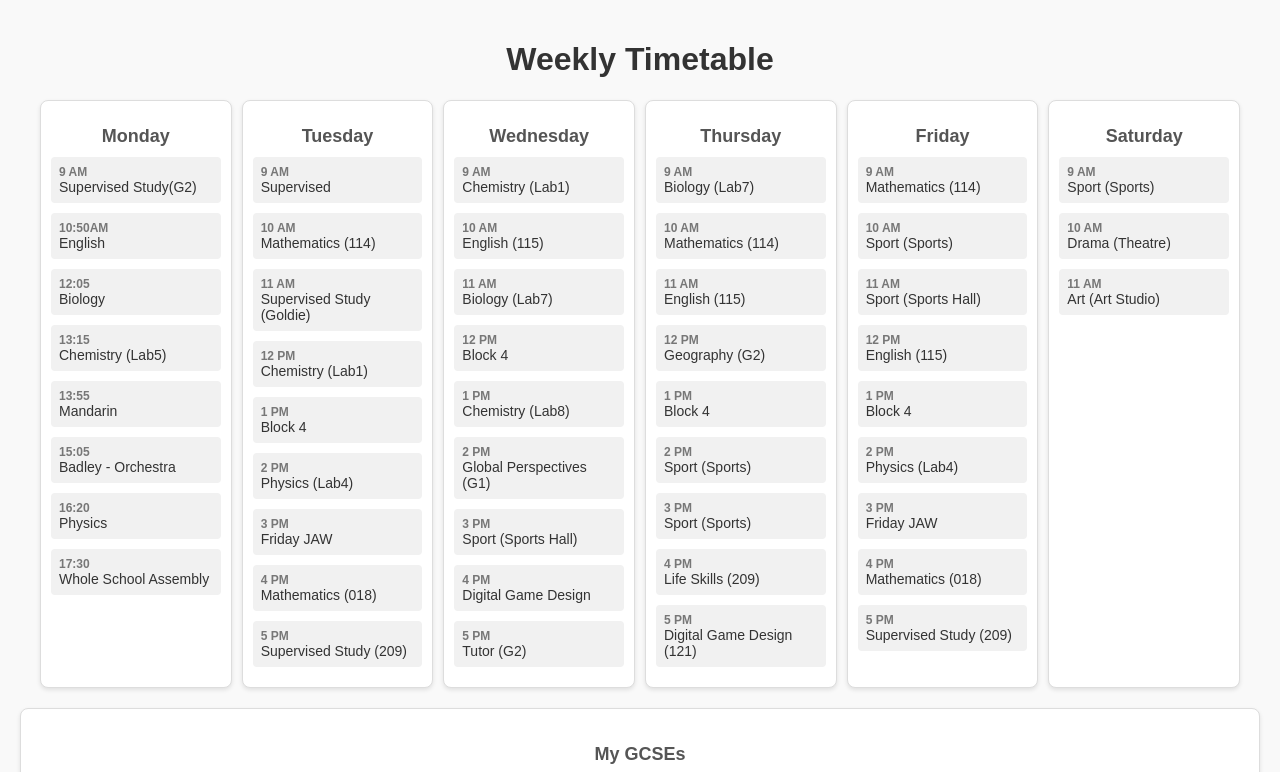
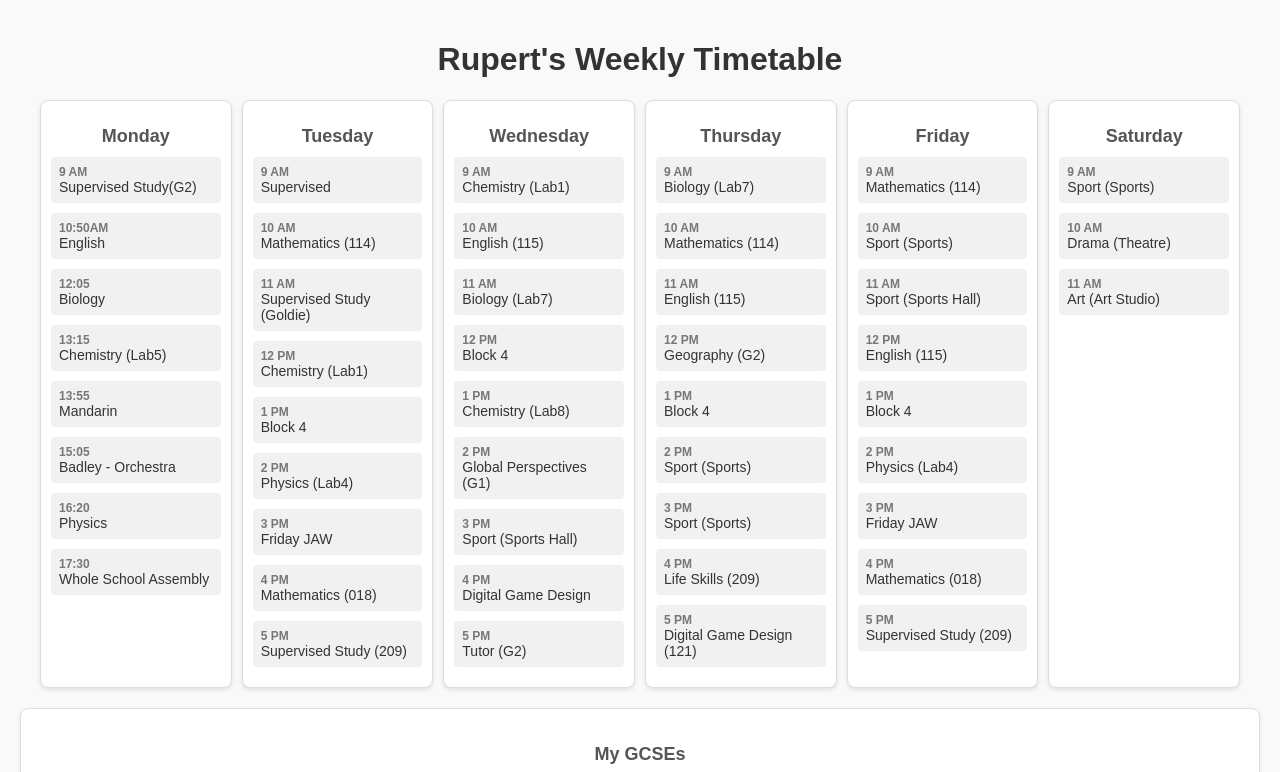
Before and after one commit to ruppeed/MyWebsite, a plain HTML site: page index.html in a window 1280 px wide. Shown: the top 772 px of the page. Drawn offline with Linux system fonts and the light colour scheme.

Commit message:
my first commit

```diff
--- a/index.html
+++ b/index.html
@@ -81,7 +81,7 @@
     </style>
 </head>
 <body>
-    <h1>Weekly Timetable</h1>
+    <h1>Rupert's Weekly Timetable</h1>
     <div class="timetable">
         <!-- Monday -->
         <div class="day">
```
